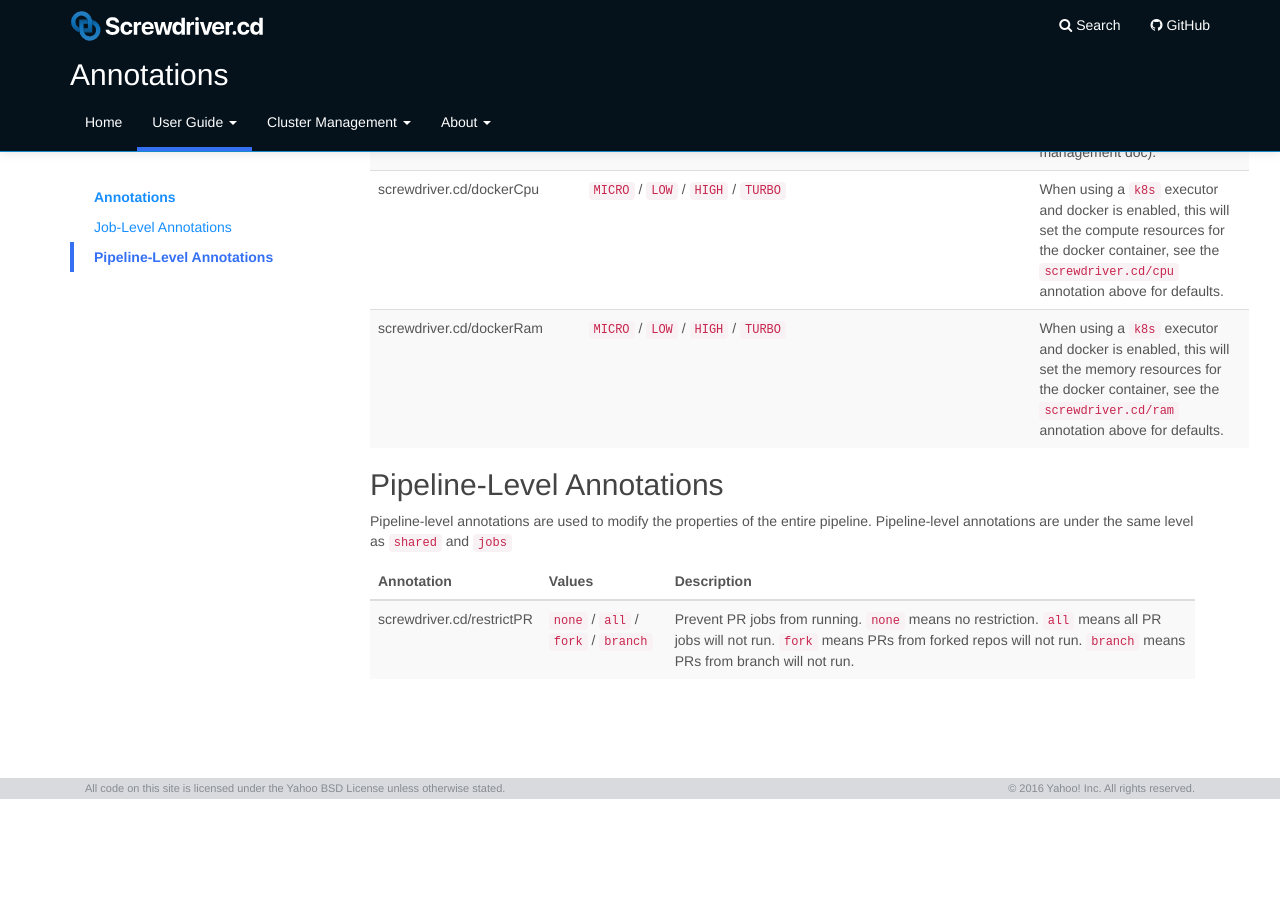
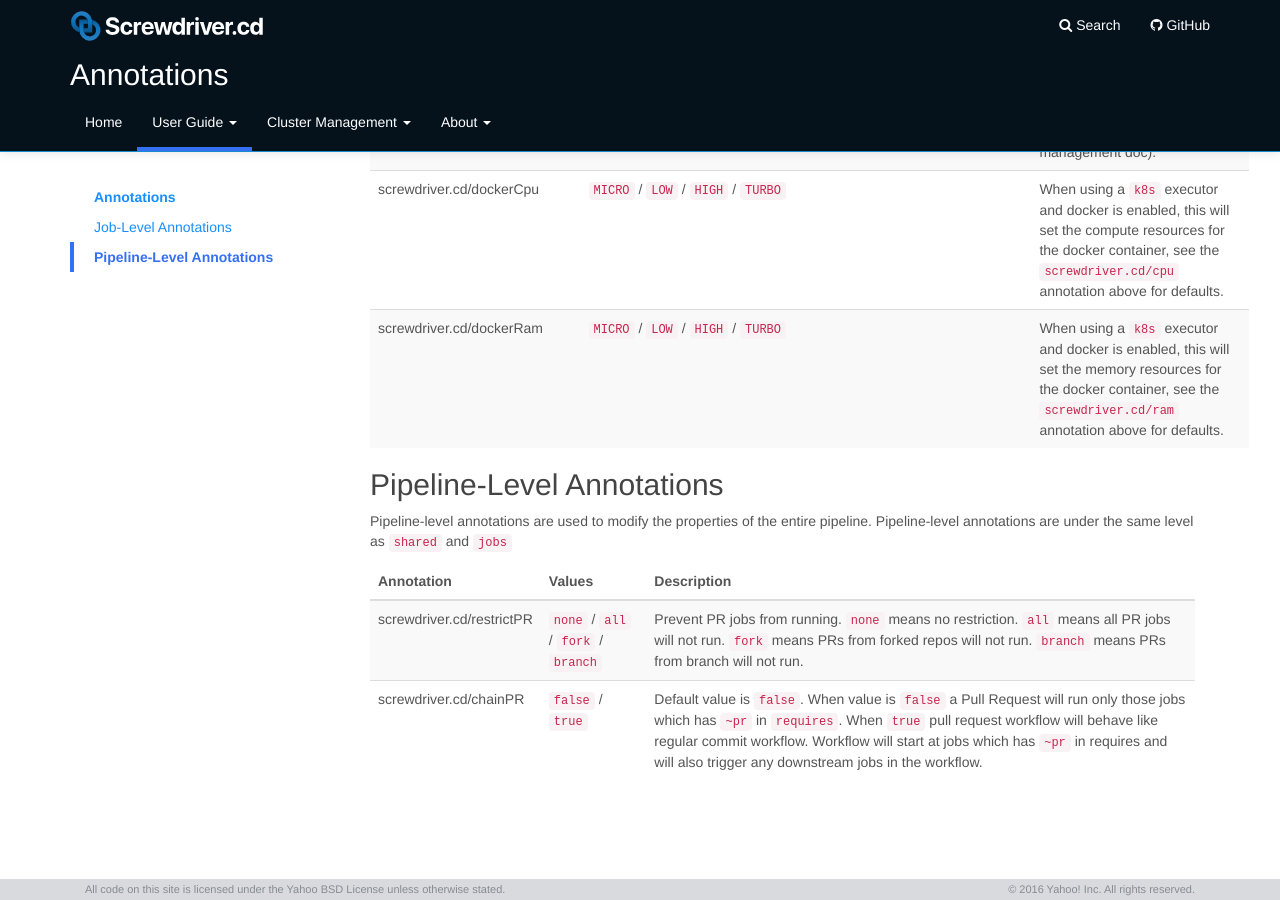
Before and after one commit to screwdriver-cd/guide, a Jekyll site: the page built from docs/user-guide/configuration/annotations.md, in a window 1280 px wide and 900 px high, scrolled down 2865 px. Built offline with Jekyll 4.4.1, drawn with Linux system fonts in a browser that asks for light colours; before the commit the page ends 3664 px from its top, so only the background shows below that.

Commit message:
feat: add docs for PR chain

```diff
--- a/docs/user-guide/configuration/annotations.md
+++ b/docs/user-guide/configuration/annotations.md
@@ -61,3 +61,4 @@ Pipeline-level annotations are used to modify the properties of the entire pipel
  | Annotation | Values | Description |
  |------------|--------|-------------|
  | screwdriver.cd/restrictPR | `none` / `all` / `fork` / `branch` | Prevent PR jobs from running. `none` means no restriction. `all` means all PR jobs will not run. `fork` means PRs from forked repos will not run. `branch` means PRs from branch will not run.|
+ | screwdriver.cd/chainPR    | `false` / `true` | Default value is `false`. When value is `false` a Pull Request will run only those jobs which has `~pr` in `requires`. When `true` pull request workflow will behave like regular commit workflow. Workflow will start at jobs which has `~pr` in requires and will also trigger any downstream jobs in the workflow.|
```
